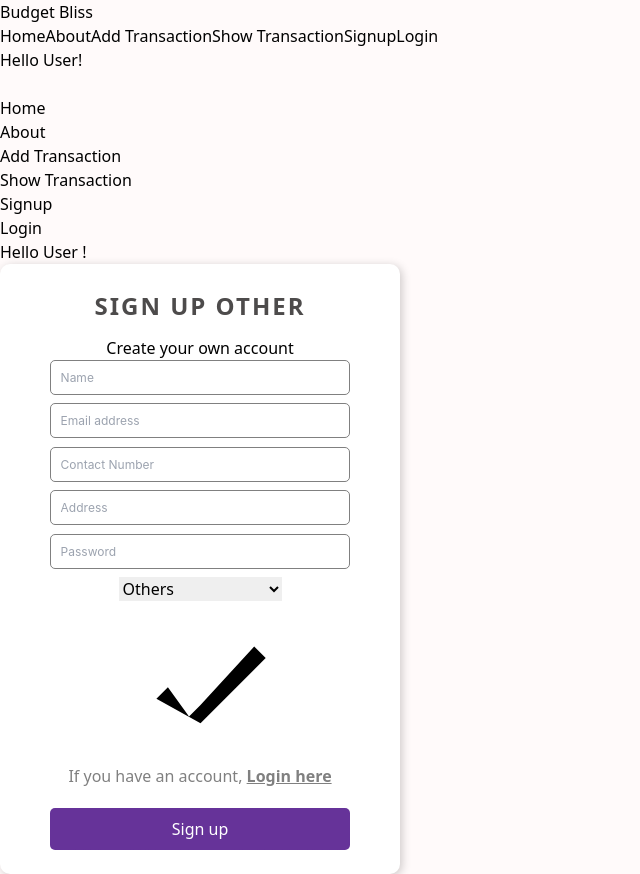
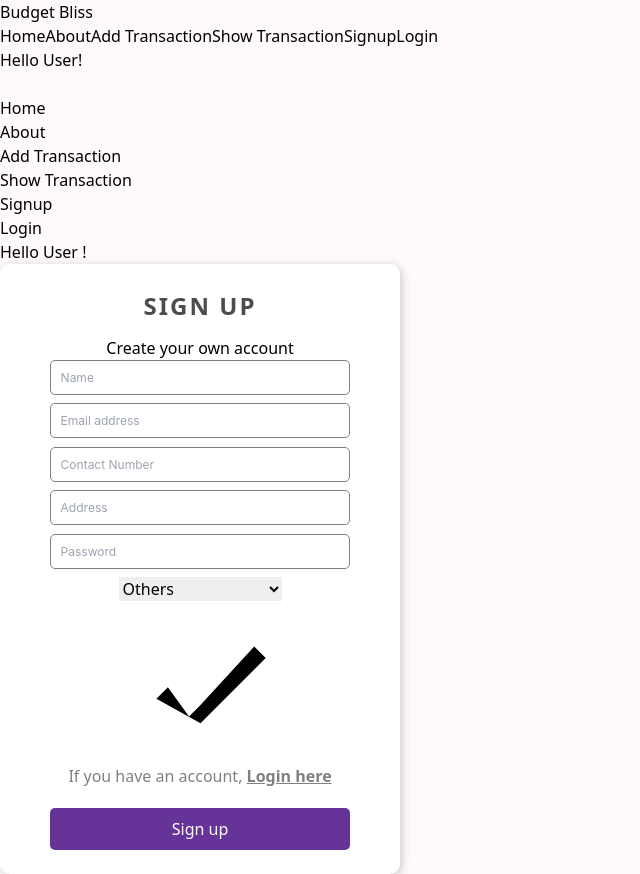
Before and after one commit to yogita-s-24/budget-bliss, a React (Vite) app in the folder client/: page /signup in a window 1280 px wide. Shown: the whole page, without its empty margins (0-640 px from the left). Built offline with nearby package versions, Linux system fonts and the light colour scheme.

Commit message:
ref : signup page

```diff
--- a/client/src/views/Signup/Signup.jsx
+++ b/client/src/views/Signup/Signup.jsx
@@ -88,7 +88,7 @@ function Signup() {
     <div>
       <Navbar />
       <form className="form mx-auto mt-7">
-        <span className="signup">Sign Up  {bank}</span>
+        <span className="signup">Sign Up</span>
 
 
         <h1>Create your own account</h1>
```
Also changed, not shown: 1 other file (tests, documents, lock files or other folders).
